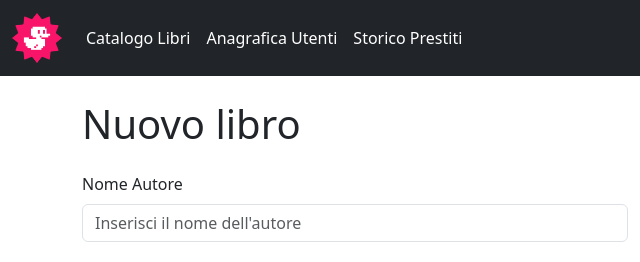
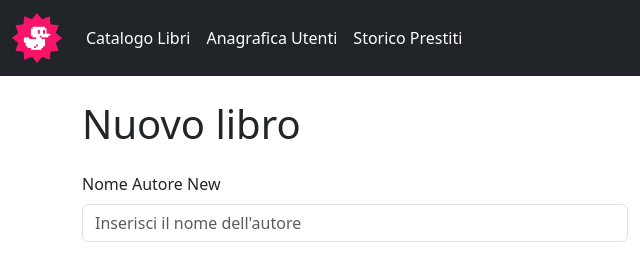
Before and after one commit to yuricifiello/html-css-bootstrap-dashboard, a plain HTML site: page add-book.html in a window 1280 px wide. Shown: the top 262 px of the page, 0-640 px from the left. Drawn offline with nearby package versions, Linux system fonts and the light colour scheme.

Commit message:
Change form name

```diff
--- a/add-book.html
+++ b/add-book.html
@@ -55,7 +55,7 @@
       <div class="row mt-4">
         <div class="col">
           <label for="formGroupExampleInput" class="form-label"
-            >Nome Autore</label
+            >Nome Autore New</label
           >
           <input
             type="text"
```
